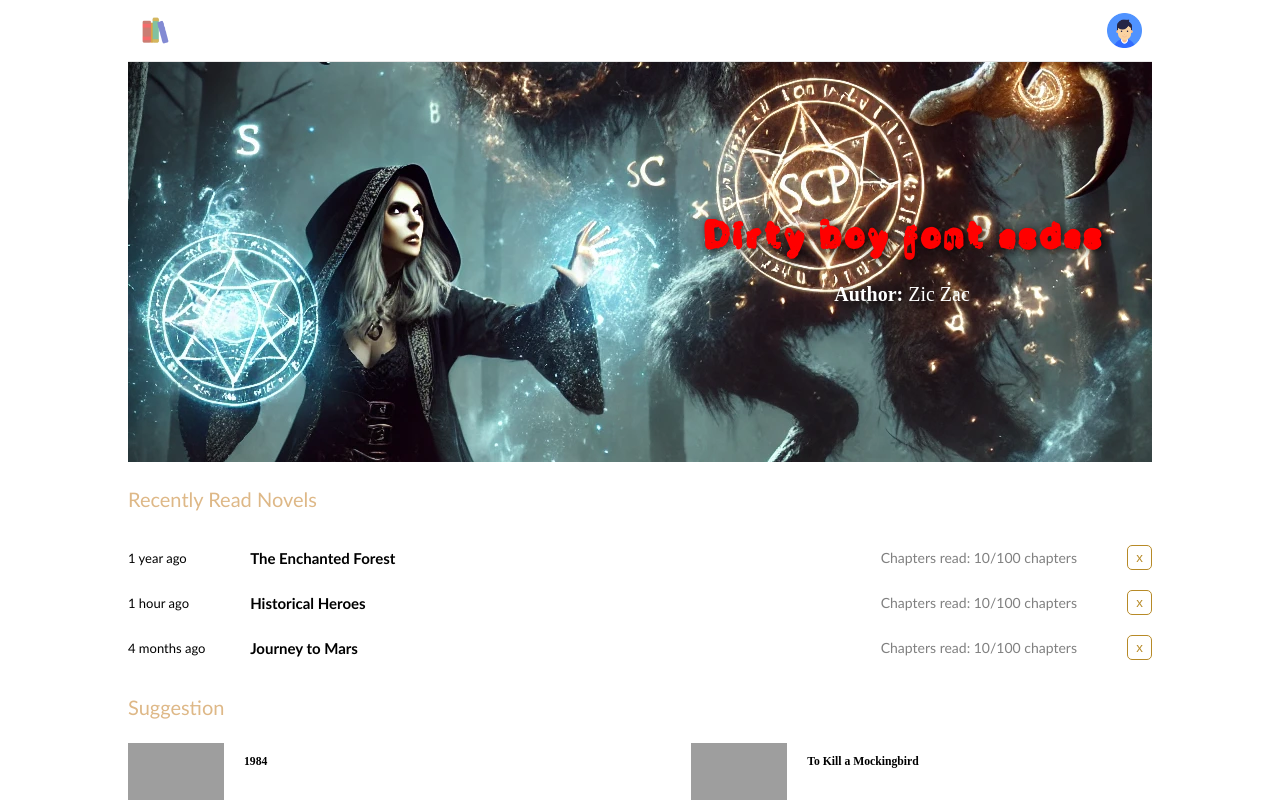
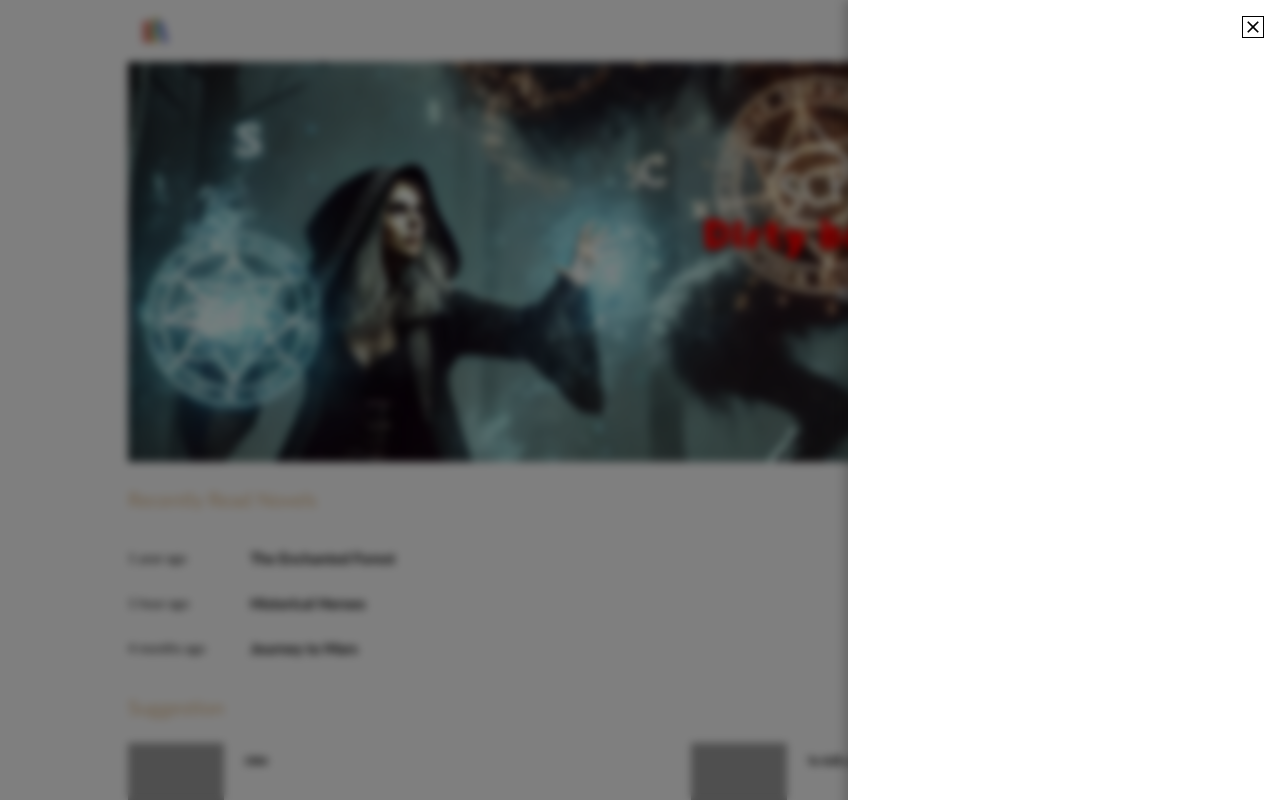
Before and after one commit to vincent-softdev/smart_novel, a React (Create React App) app: page / in a window 1280 px wide. Both pictures are taken after a click on the link 1124 px from the left and 30 px from the top of the page. Shown: the top 800 px of the page. Built offline with nearby package versions, Linux system fonts and the light colour scheme; grey boxes are pictures that could not be loaded.

Commit message:
right nav bar

```diff
--- a/package.json
+++ b/package.json
@@ -3,6 +3,10 @@
   "version": "0.1.0",
   "private": true,
   "dependencies": {
+    "@emotion/react": "^11.13.5",
+    "@emotion/styled": "^11.13.5",
+    "@mui/icons-material": "^6.1.10",
+    "@mui/material": "^6.1.10",
     "@testing-library/dom": "^10.4.0",
     "@testing-library/jest-dom": "^5.17.0",
     "@testing-library/react": "^16.0.1",
--- a/src/components/Header/Header.tsx
+++ b/src/components/Header/Header.tsx
@@ -1,20 +1,29 @@
-import React from 'react'
+import React, { useState } from 'react'
 import bookIcon from '../../assets/images/book.png'
 import userIcon from '../../assets/images/user.png'
+import RightNavBar from '../nav-bar/RightNavBar'
 
 const Header: React.FC = () => {
+  const [isNavBarOpen, setIsNavBarOpen] = useState<boolean>(false)
+
+  const handleAvartarClick = () => {
+    setIsNavBarOpen((prev) => !prev)
+  }
+
   return (
     <header className="header-container">
       <a href="/">
         <img src={bookIcon} alt="App Icon" className="header__app-icon" />
       </a>
-      <a href="#">
-        <img
-          src={userIcon}
-          alt="User avartar"
-          className="header__user-avartar"
-        />
+      <a href="#" onClick={handleAvartarClick}>
+        <img src={userIcon} alt="User avatar" className="header__user-avatar" />
       </a>
+      {isNavBarOpen && (
+        <>
+          <RightNavBar handleAvartarClick={handleAvartarClick} />
+          <div className="overlay" onClick={handleAvartarClick}></div>
+        </>
+      )}
     </header>
   )
 }
--- /dev/null
+++ b/src/components/nav-bar/RightNavBar.tsx
@@ -0,0 +1,17 @@
+import React from 'react'
+import CloseIcon from '@mui/icons-material/Close'
+
+type RightNavBarProps = {
+  handleAvartarClick: () => void
+}
+
+const RightNavBar = (props: RightNavBarProps) => {
+  return (
+    <div className="right-nav-bar">
+      <div className="right-nav-bar__close-btn">
+        <CloseIcon onClick={props.handleAvartarClick} />
+      </div>
+    </div>
+  )
+}
+export default RightNavBar
--- a/src/styles/_components.scss
+++ b/src/styles/_components.scss
@@ -3,3 +3,4 @@
 @use './components/Footer/footer';
 @use './components/NovelJustRead/novel_just_read';
 @use './components/Suggestion/suggestion';
+@use './components/right-nav';
--- /dev/null
+++ b/src/styles/_keyframes.scss
@@ -0,0 +1,9 @@
+@keyframes grow {
+  from {
+    translate: 150px 0;
+  }
+
+  to {
+    translate: 0 0;
+  }
+}
--- a/src/styles/_styles.scss
+++ b/src/styles/_styles.scss
@@ -1,6 +1,8 @@
+@use './keyframes';
 @use './global';
 @use './mixins';
 @use './variables';
 @use './components';
 @use './pages';
 @use './assets';
+@use './views';
--- /dev/null
+++ b/src/styles/components/_right-nav.scss
@@ -0,0 +1,66 @@
+@import '../keyframes';
+
+// RightNavBarView SCSS
+.right-nav-bar {
+  position: fixed;
+  top: 0;
+  right: 0;
+  height: 100%;
+  background-color: white;
+  width: 400px;
+  box-shadow: -4px 0 10px rgba(0, 0, 0, 0.2);
+  padding: 16px;
+  display: flex;
+  flex-direction: column;
+  z-index: 1000;
+  animation: grow 0.2s ease 0s forwards alternate;
+
+  @media (max-width: 768px) {
+    width: 100%;
+  }
+
+  &__close-btn {
+    align-self: flex-end;
+    background: none;
+    border: none;
+    width: 20px;
+    height: 20px;
+    display: flex;
+    justify-content: center;
+    align-items: center;
+    cursor: pointer;
+    border: 1px solid #000;
+
+    svg {
+      width: 100%;
+      height: 100%;
+    }
+  }
+
+  &__menu {
+    margin-top: 16px;
+    ul {
+      list-style: none;
+      padding: 0;
+      li {
+        margin-bottom: 12px;
+        a {
+          text-decoration: none;
+          color: black;
+          font-weight: bold;
+        }
+      }
+    }
+  }
+}
+
+.overlay {
+  position: fixed;
+  top: 0;
+  left: 0;
+  width: 100%;
+  height: 100%;
+  background: rgba(0, 0, 0, 0.5);
+  backdrop-filter: blur(4px); // Add a blur effect
+  z-index: 999;
+}
```
Also changed, not shown: src/styles/_views.scss (added), 1 other file (tests, documents, lock files or other folders).
